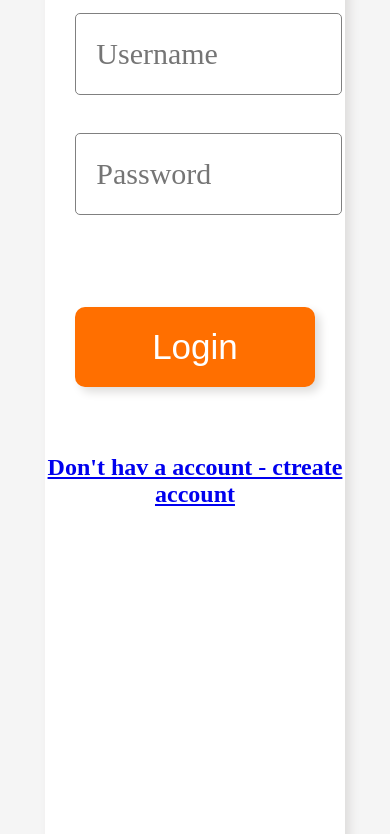
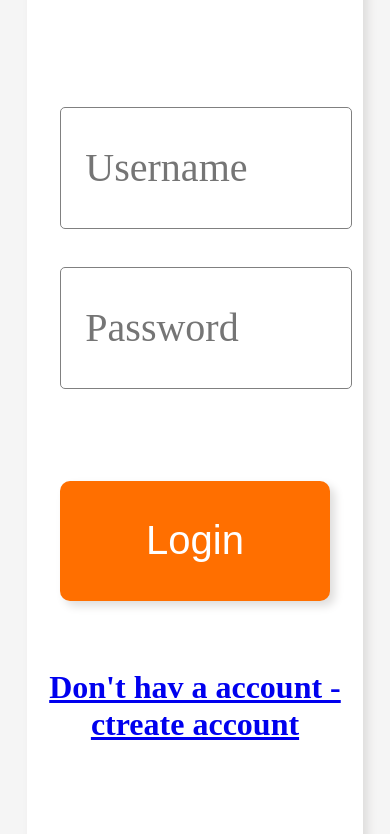
Before and after one commit to monkeyiscoding/qphix, a plain HTML site: page login.html in a window 390 px wide. Shown: the part 467-1301 px from the top of the page. Drawn offline with nearby package versions, Linux system fonts and the light colour scheme.

Commit message:
SDFFDFWEffwseFfesfef

```diff
--- a/css/login.css
+++ b/css/login.css
@@ -134,7 +134,7 @@ h6 {
   }
 
   .login{
-    width: 80%;
+    width: 90%;
     height: 1500px;
     border-radius: 20px;
     background-color: white;
@@ -142,39 +142,35 @@ h6 {
     margin: auto auto auto auto;
     box-shadow: 5px 5px 10px #dedddc;
     margin-top: 100px;
-    margin-left: 10%;
-    margin-right: 10%;
+    margin-left: 5%;
+    margin-right: 5%;
   }
 
 
   .input100 {
-      font-family: Poppins-Regular;
       font-size: 15px;
       color: #555;
-      line-height: 1.2;
-      display: block;
       border-radius: 5px;
       margin-right: 10%;
       font-family: bahnschrift;
       margin-left: 10%;
-      width: 80%;
-      height: 80px;
-      font-size: 30px;
+      width: 76%;
+      height: 100px;
+      font-size: 40px;
       margin-bottom: 20px;
-      background: 0 0;
-      padding: 0 5px;
-      padding-left: 20px;
+      padding: 10px;
+      padding-left: 24px;
       border: 1px solid gray;
   }
 
 
   .button-primary{
     width: 80%;
-    height: 80px;
+    height: 120px;
     color: white;
     margin-left: 10%;
     margin-right: 10%;
-    font-size: 35px;
+    font-size: 40px;
 
     border-radius: 10px;
     background-color: var(--primary-color);
--- a/login.html
+++ b/login.html
@@ -17,7 +17,10 @@
       <br>
       <br>
       <h1 style="margin-bottom: 5px;">Login</h1>
-      <h4 style="margin-left: 50px; margin-right: 50px; margin-top: 0px;" >Enter your login details to login your previous account</h4>
+      <h3 style="margin-left: 50px; margin-right: 50px; margin-top: 0px;" >Enter your login details to login your previous account</h3>
+      <br>
+      <br>
+      <br>
       <br>
       <br>
       <input class="input100" type="text" name="" value="" placeholder="Username">
@@ -33,7 +36,7 @@
       <br>
       <br>
       <br>
-      <a href="#"><h4>Don't hav a account - ctreate account</h4></a>
+      <a href="#"><h3>Don't hav a account - ctreate account</h3></a>
 
     </div>
   </div>
```
